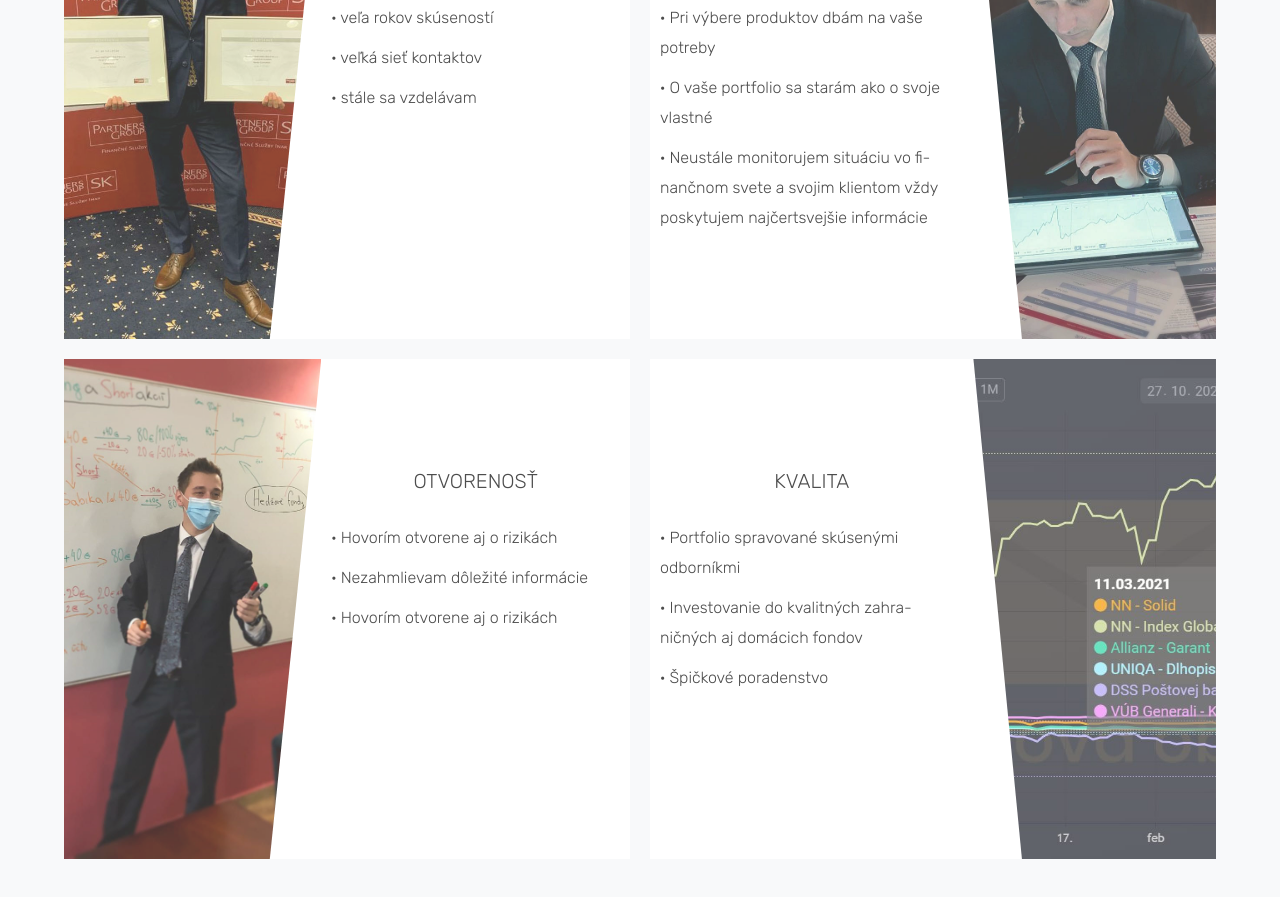
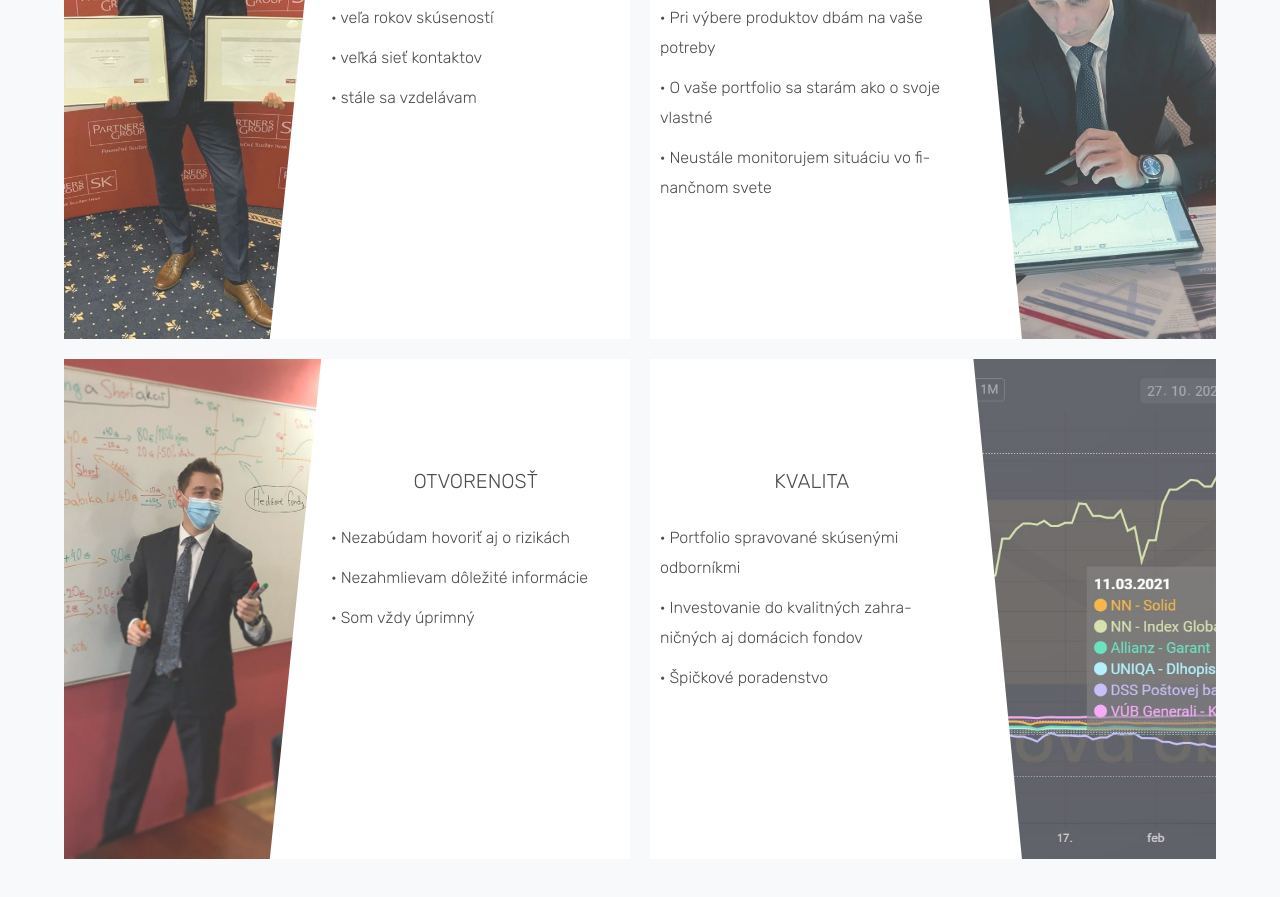
Before and after one commit to viliamnovicky/financial-adviser, a website: page index.html in a window 1280 px wide. Shown: the part 981-1878 px from the top of the page. Drawn offline with Linux system fonts and the light colour scheme.

Commit message:
Text corrections

```diff
--- a/index.html
+++ b/index.html
@@ -77,8 +77,7 @@
               · O vaše portfolio sa starám ako o svoje vlastné
             </p>
             <p class="about__cont--paragraph">
-              · Neustále monitorujem situáciu vo finančnom svete a svojim
-              klientom vždy poskytujem najčertsvejšie informácie
+              · Neustále monitorujem situáciu vo finančnom svete
             </p>
           </div>
           <div
@@ -93,9 +92,9 @@
           ></div>
           <div class="about__cont--main">
             <h3 class="about__cont--header">Otvorenosť</h3>
-            <p class="about__cont--paragraph">· Hovorím otvorene aj o rizikách</p>
+            <p class="about__cont--paragraph">· Nezabúdam hovoriť aj o rizikách</p>
             <p class="about__cont--paragraph">· Nezahmlievam dôležité informácie</p>
-            <p class="about__cont--paragraph">· Hovorím otvorene aj o rizikách</p>
+            <p class="about__cont--paragraph">· Som vždy úprimný</p>
           </div>
         </div>
         <div class="about__cont about__cont--right">
```
